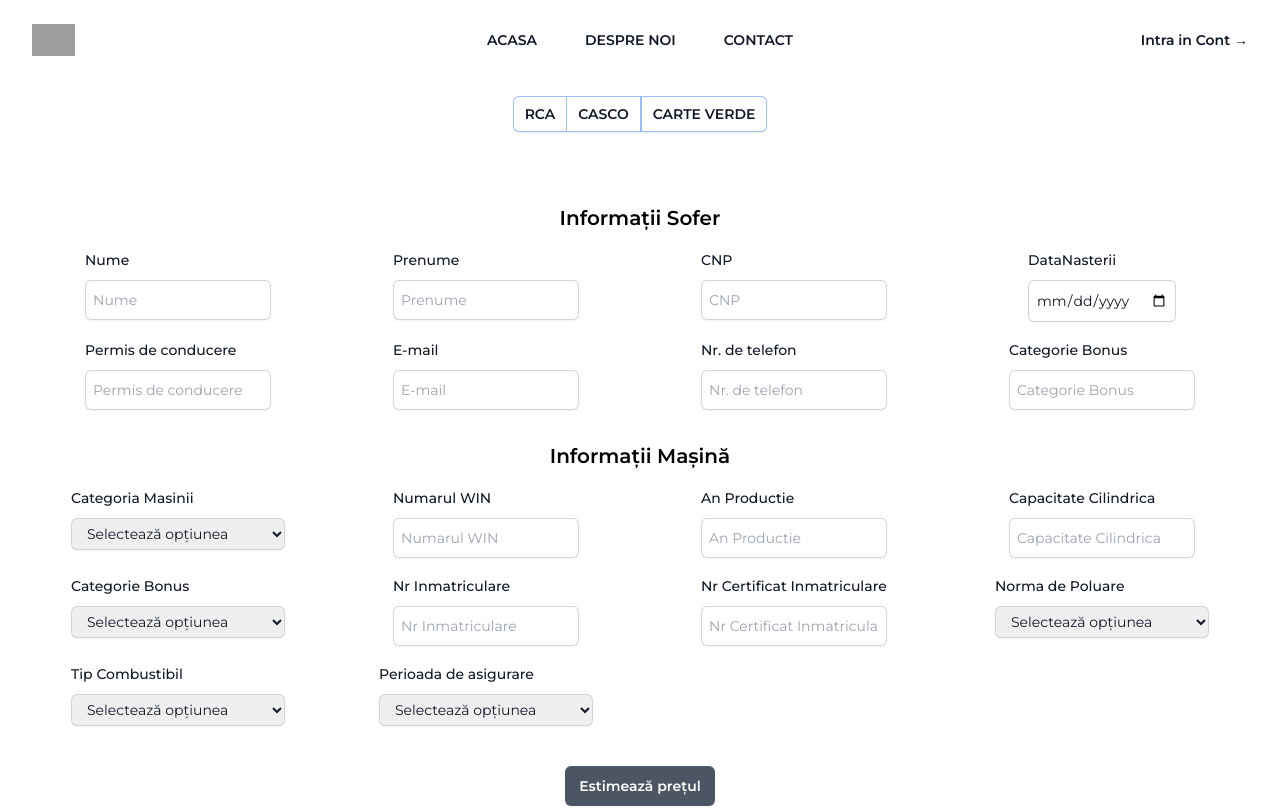
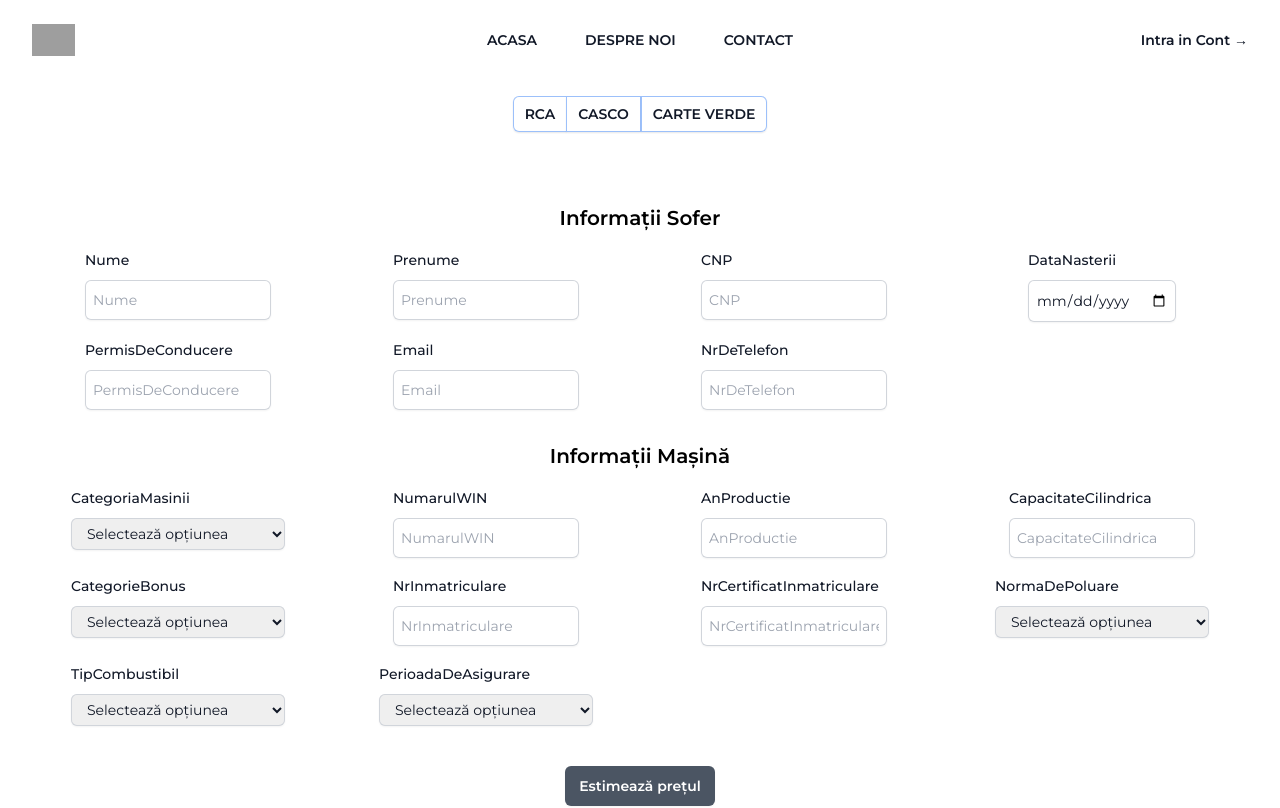
Before and after one commit to gorbenco03/ritasig, a Next.js app: page / in a window 1280 px wide. Shown: the top 808 px of the page. Built offline with nearby package versions, Linux system fonts and the light colour scheme; grey boxes are pictures that could not be loaded.

Commit message:
add some changes in connection to back-end

```diff
--- a/package.json
+++ b/package.json
@@ -50,6 +50,4 @@
     "*.{js,ts,jsx,tsx}": "eslint --cache --fix",
     "*.{js,ts,jsx,tsx,css,md}": "prettier --write"
   }
-
-
 }
--- a/sections/details/details.tsx
+++ b/sections/details/details.tsx
@@ -3,109 +3,56 @@ import InsurancePopOver from '../../components/popOver';
 
 const Details: React.FC = () => {
   const [open, setOpen] = useState(false);
-  const [formData, setFormData] = useState<Record<string, any>>({});
+  const [formData, setFormData] = useState<Record<string, any>>({
+    TipAsigurare: '',
+    Nume: '',
+    Prenume: '',
+    CNP: '',
+    DataNasterii: '',
+    PermisDeConducere: '',
+    Email: '',
+    NrDeTelefon: '',
+    CategoriaMasinii: '',
+    NumarulWIN: '',
+    AnProductie: '',
+    CapacitateCilindrica: '',
+    CategorieBonus: '',
+    NrInmatriculare: '',
+    NrCertificatInmatriculare: '',
+    NormaDePoluare: '',
+    TipCombustibil: '',
+    PerioadaDeAsigurare: '',
+  });
   const [estimatedPrice, setEstimatedPrice] = useState<string>('');
-  const [selectedInsuranceType, setSelectedInsuranceType] =
-    useState<string>('');
   const [basePrice, setBasePrice] = useState<number>(0);
-
-  // Actualizare: Păstrăm datele separate pentru șofer și mașină încă de la început
-  const [driverData, setDriverData] = useState<Record<string, any>>({});
-  const [carData, setCarData] = useState<Record<string, any>>({});
 
   const driverFields = [
     'Nume',
     'Prenume',
     'CNP',
     'DataNasterii',
-    'Permis de conducere',
-    'E-mail',
-    'Nr. de telefon',
-    'Categorie Bonus',
+    'PermisDeConducere',
+    'Email',
+    'NrDeTelefon',
   ];
   const carFields = [
-    'Categoria Masinii',
-    'Numarul WIN',
-    'An Productie',
-    'Capacitate Cilindrica',
-    'Categorie Bonus',
-    'Nr Inmatriculare',
-    'Nr Certificat Inmatriculare',
-    'Norma de Poluare',
-    'Tip Combustibil',
-    'Perioada de asigurare',
+    'CategoriaMasinii',
+    'NumarulWIN',
+    'AnProductie',
+    'CapacitateCilindrica',
+    'CategorieBonus',
+    'NrInmatriculare',
+    'NrCertificatInmatriculare',
+    'NormaDePoluare',
+    'TipCombustibil',
+    'PerioadaDeAsigurare',
   ];
 
-  const handleInputChange = (
-    e: React.ChangeEvent<HTMLInputElement | HTMLSelectElement>
-  ) => {
-    const { name, value } = e.target;
-    // Determinăm dacă inputul aparține șoferului sau mașinii și actualizăm starea corespunzătoare
-    if (driverFields.includes(name)) {
-      setDriverData({ ...driverData, [name]: value });
-    } else if (carFields.includes(name)) {
-      setCarData({ ...carData, [name]: value });
-    }
-
-    // Menținem formData actualizată pentru logica existentă (e.g., calculul prețului)
-    setFormData({ ...formData, [name]: value });
-  };
-
-  // Ajustăm submit-ul pentru a folosi direct datele pregătite
-  const submitDriverData = async () => {
-    // presupunem că endpoint-ul este /api/drivers pentru șoferi
-    const response = await fetch('http://localhost:5000/api/persons', {
-      method: 'POST',
-      headers: { 'Content-Type': 'application/json' },
-      body: JSON.stringify(driverData),
-    });
-
-    if (!response.ok) {
-      throw new Error('Eroare la trimiterea datelor despre șofer');
-    }
-
-    return response.json();
-  };
-
-  const submitCarData = async () => {
-    // presupunem că endpoint-ul este /api/cars pentru mașini
-    const response = await fetch('/api/cars', {
-      method: 'POST',
-      headers: { 'Content-Type': 'application/json' },
-      body: JSON.stringify(carData),
-    });
-
-    if (!response.ok) {
-      throw new Error('Eroare la trimiterea datelor despre mașină');
-    }
-
-    return response.json();
-  };
-
-  const handleSubmit = async () => {
-    try {
-      await submitDriverData(); // Trimite mai întâi datele despre șofer
-      await submitCarData(); // Apoi trimite datele despre mașină
-
-      console.log('Ambele seturi de date au fost trimise cu succes.');
-      // Aici poți adăuga orice logică post-trimitere, cum ar fi afișarea unui mesaj de succes
-    } catch (error) {
-      console.error('A apărut o eroare la trimiterea datelor:', error.message);
-      // Aici poți gestiona erorile
-    }
-  };
-
   const options = {
-    'Perioada de asigurare': ['1 an', '6 luni', '3 luni'],
-    'Norma de Poluare': ['Euro 3', 'Euro 4', 'Euro 5', 'Euro 6'],
-    'Tip Combustibil': [
-      'Diesel',
-      'Benzina',
-      'Hibrid',
-      'Electric',
-      'Gaz-Benzina',
-    ],
-    'Categoria Masinii': [
+    PerioadaDeAsigurare: ['1 an', '6 luni', '3 luni'],
+    NormaDePoluare: ['Euro 3', 'Euro 4', 'Euro 5', 'Euro 6'],
+    TipCombustibil: ['Diesel', 'Benzina', 'Hibrid', 'Electric', 'Gaz-Benzina'],
+    CategoriaMasinii: [
       'Autoturism',
       'Camion',
       'Remorca',
@@ -114,55 +61,96 @@ const Details: React.FC = () => {
       'Motocicleta',
       'ATV',
     ],
-    'Categorie Bonus': Array.from({ length: 17 }, (_, i) => (i - 8).toString()),
+    CategorieBonus: Array.from({ length: 17 }, (_, i) => (i - 8).toString()),
+  };
+
+  const handleInputChange = (
+    e: React.ChangeEvent<HTMLInputElement | HTMLSelectElement>
+  ) => {
+    const { name, value } = e.target;
+    setFormData({ ...formData, [name]: value });
+  };
+
+  const handleSubmit = async () => {
+    console.log(formData);
+    try {
+      const response = await fetch('http://localhost:5000/api/insurance', {
+        method: 'POST',
+        headers: { 'Content-Type': 'application/json' },
+        body: JSON.stringify({
+          ...formData,
+          PretAsigurare: formData.PretAsigurare,
+        }),
+      });
+
+      if (!response.ok) {
+        throw new Error('Eroare la trimiterea datelor');
+      }
+
+      console.log('Datele au fost trimise cu succes.');
+    } catch (error) {
+      console.error('A apărut o eroare la trimiterea datelor:', error.message);
+    }
   };
 
   const selectInsuranceType = (type: string) => {
-    setSelectedInsuranceType(type);
+    setFormData({ ...formData, TipAsigurare: type });
+
     const prices: Record<string, number> = {
       'RCA': 500,
       'CASCO': 750,
       'CARTE VERDE': 350,
     };
-    setBasePrice(prices[type] ?? 0); // Folosim ?? operator pentru a gestiona cazuri unde cheia nu există
+    setBasePrice(prices[type] ?? 0);
   };
 
   const calculateInsurancePrice = () => {
-    let price = basePrice; // Preț de bază
+    // Asigură-te că avem un preț de bază valid pentru calcul
+    let price = Number(basePrice);
+    if (isNaN(price)) {
+      alert('Prețul de bază este invalid.');
+      return;
+    }
+
     // Coeficienții pentru categoria mașinii
     const carCategoryCoefficients = {
       Autoturism: 1.0,
       Camion: 1.5,
       Motocicleta: 0.8,
-      // Adaugă alte categorii după necesitate
+      // Adaugă alte categorii conform necesităților
     };
-    // Calcul coeficient pentru categoria bonus
-    const bonusCategory = parseInt(formData['Categorie Bonus']);
+
+    // Extrage și validează categoria bonus ca număr
+    const bonusCategory = parseInt(formData['CategorieBonus'], 10);
     const bonusCategoryCoefficient =
       bonusCategory >= -8 && bonusCategory <= 8
         ? 1.0
         : bonusCategory > 8 && bonusCategory <= 15
         ? 0.9
         : 0.8;
+
     // Coeficienții pentru tipul de combustibil
     const fuelTypeCoefficients = {
       Diesel: 1.1,
       Benzina: 1.0,
       Electric: 0.8,
       Hibrid: 0.9,
-      // Adaugă alte tipuri de combustibil după necesitate
+      // Adaugă alte tipuri de combustibil conform necesităților
     };
-    // Calcul coeficient pentru vârsta conducătorului auto
+
+    // Calculează coeficientul pe baza vârstei conducătorului auto
     const driverBirthDate = new Date(formData['DataNasterii']);
     const driverAge = new Date().getFullYear() - driverBirthDate.getFullYear();
     const driverAgeCoefficient =
       driverAge < 25 ? 1.2 : driverAge <= 60 ? 1.0 : 1.1;
-    // Calcul coeficient pentru anul de producție al mașinii
-    const carProductionYear = parseInt(formData['An Productie']);
+
+    // Calculează coeficientul pe baza anului de producție al mașinii
+    const carProductionYear = parseInt(formData['AnProductie'], 10);
     const currentYear = new Date().getFullYear();
     const carAge = currentYear - carProductionYear;
     const carProductionYearCoefficient =
       carAge < 5 ? 0.9 : carAge <= 10 ? 1.0 : 1.1;
+
     // Coeficienții pentru norma de poluare
     const pollutionNormCoefficients = {
       'Euro 3': 1.1,
@@ -171,8 +159,8 @@ const Details: React.FC = () => {
       'Euro 6': 0.8,
     };
 
-    // Calcul coeficient pentru capacitatea cilindrică
-    const cylinderCapacity = parseInt(formData['Capacitate Cilindrica']);
+    // Calculează coeficientul pe baza capacității cilindrice
+    const cylinderCapacity = parseInt(formData['CapacitateCilindrica'], 10);
     const cylinderCapacityCoefficient =
       cylinderCapacity <= 1500 ? 0.9 : cylinderCapacity <= 2500 ? 1.0 : 1.1;
 
@@ -185,19 +173,25 @@ const Details: React.FC = () => {
 
     // Aplică coeficienții în calculul prețului
     price *=
-      carCategoryCoefficients[formData['Categoria Masinii']] *
+      (carCategoryCoefficients[formData['CategoriaMasinii']] || 1) *
       bonusCategoryCoefficient *
-      fuelTypeCoefficients[formData['Tip Combustibil']] *
+      (fuelTypeCoefficients[formData['TipCombustibil']] || 1) *
       driverAgeCoefficient *
       carProductionYearCoefficient *
-      pollutionNormCoefficients[formData['Norma de Poluare']] *
+      (pollutionNormCoefficients[formData['NormaDePoluare']] || 1) *
       cylinderCapacityCoefficient *
-      insurancePeriodCoefficients[formData['Perioada de asigurare']];
+      (insurancePeriodCoefficients[formData['PerioadaDeAsigurare']] || 1);
 
+    // Actualizează starea cu prețul calculat
+    setFormData((currentFormData) => ({
+      ...currentFormData,
+      PretAsigurare: price,
+    }));
     setEstimatedPrice(`Preț estimat: ${price.toFixed(2)} RON`);
-    setOpen(true);
+    setOpen(true); // Afișează popover-ul cu prețul estimat
   };
-  const isActiveButton = (type: string) => selectedInsuranceType === type;
+
+  const isActiveButton = (type: string) => formData.TipAsigurare === type;
 
   return (
     <div className="flex flex-col items-center mt-4">
--- a/sections/footer/footer.tsx
+++ b/sections/footer/footer.tsx
@@ -82,7 +82,7 @@ export default function Footer() {
         </div>
         <div className="mt-8 md:order-1 md:mt-0">
           <p className="text-center text-xs leading-5 text-gray-500">
-            &copy; 2020 Your Company, Inc. All rights reserved.
+            &copy; 2024 RITASIG, Inc. All rights reserved.
           </p>
         </div>
       </div>
```
Also changed, not shown: 1 other file (tests, documents, lock files or other folders).
